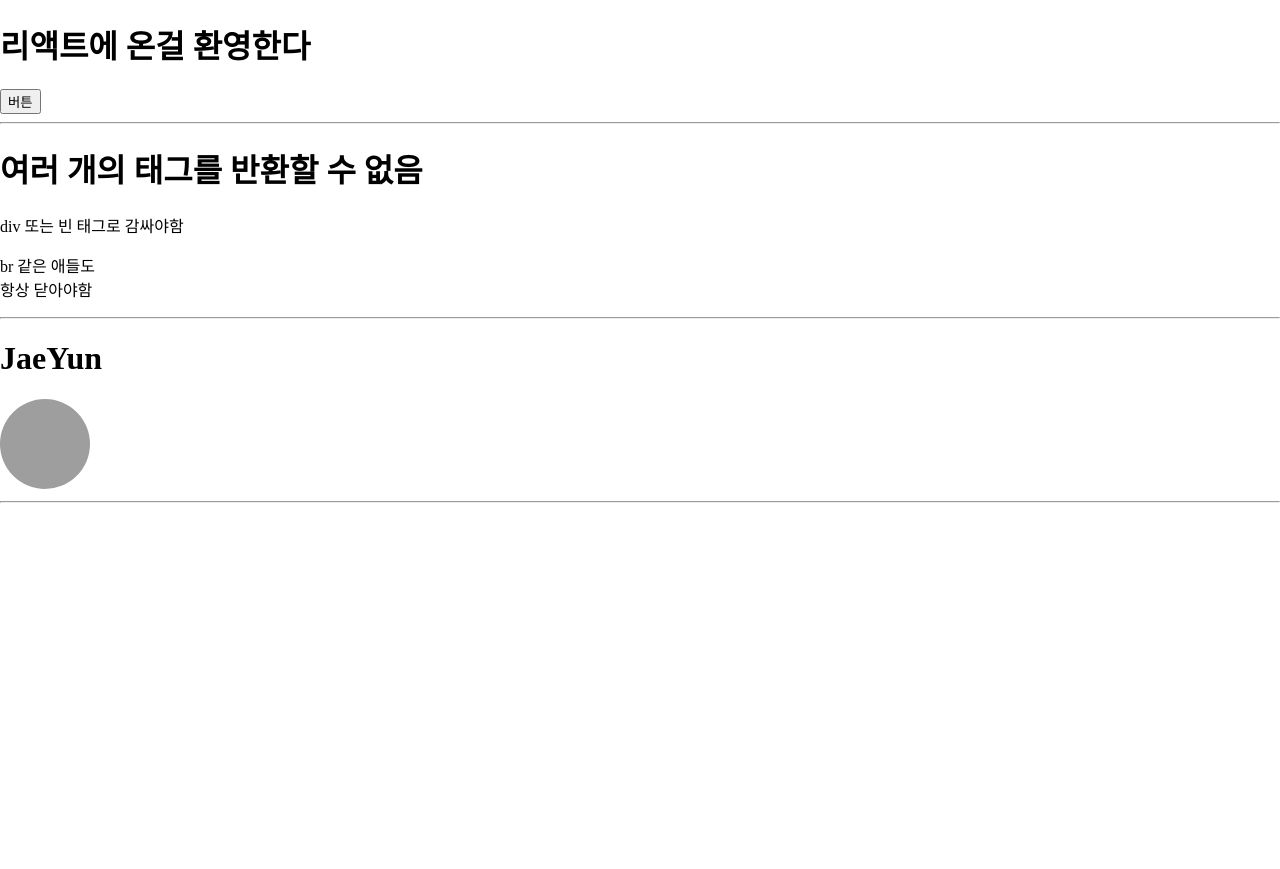
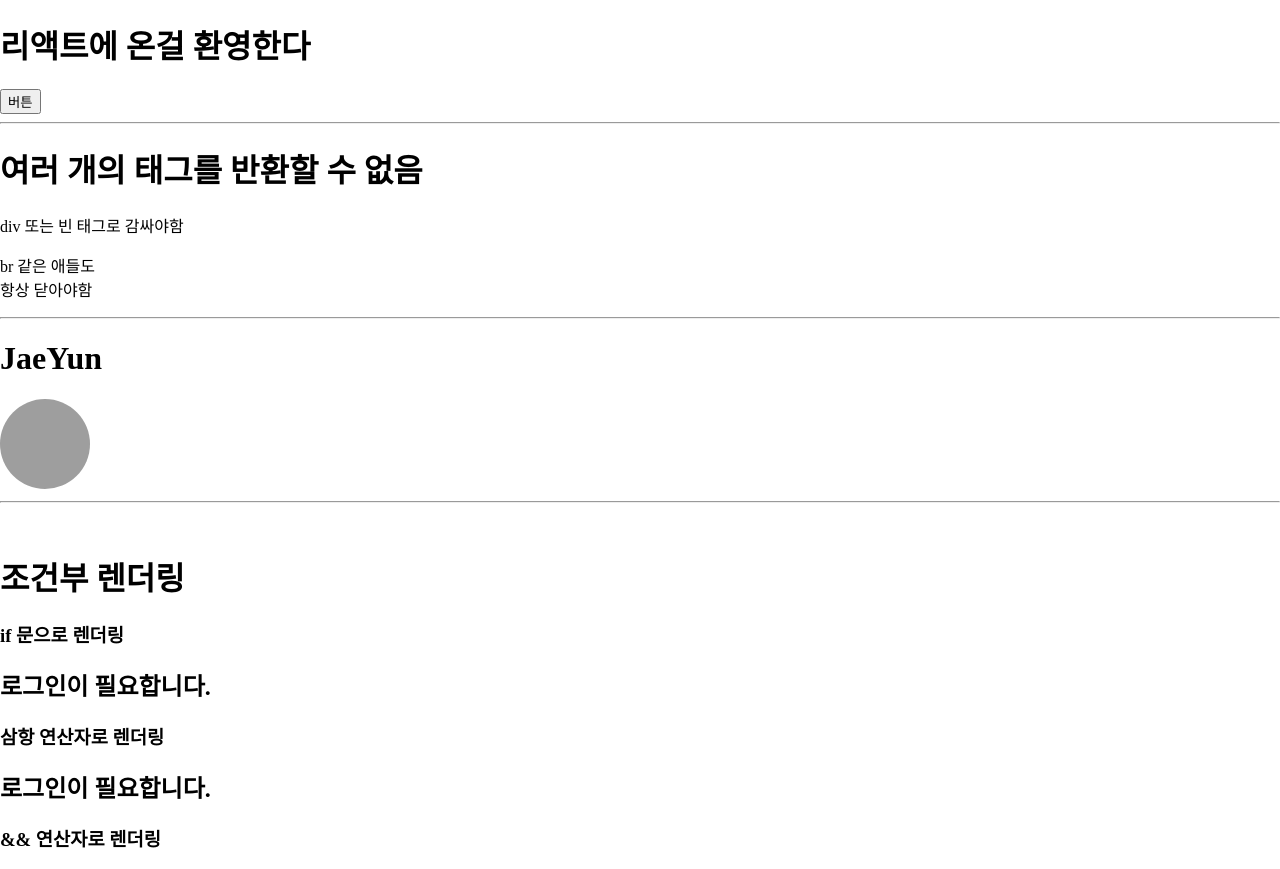
Before and after one commit to OMORI-Aubrey/studyReact, a React (Vite) app: page / in a window 1280 px wide. Before the commit the page ends 800 px from the top, so only its background shows below. Built offline with nearby package versions, Linux system fonts and the light colour scheme; grey boxes are pictures that could not be loaded.

Commit message:
조건부 렌더링

```diff
--- a/src/App.jsx
+++ b/src/App.jsx
@@ -42,7 +42,41 @@ function Profile() {
 }
 
 
+function AdminPanel() {
+  return <h2>관리자 페이지입니다.</h2>
+}
+
+function LoginForm() {
+  return <h2>로그인이 필요합니다.</h2>
+}
+
+
 function App() {
+
+  /* 조건부 렌더링 */
+  const isLoggedIn = false; // false로 바꿔보기
+
+
+  // if문 사용
+  let content;
+
+  if (isLoggedIn) {
+    content = <AdminPanel />
+  }
+  else {
+    content = <LoginForm />
+  }
+
+
+  // 삼항 연산자
+  const contentWithTernary = isLoggedIn ? <AdminPanel /> : <LoginForm />
+
+
+  // && 연산자 (참일 때만 렌더링)
+  const contentWithAnd = (
+    <div>{isLoggedIn && <p>관리자만 볼 수 있는 문장입니다</p>}</div>
+  )
+
   return (
     <div>
       <h1>리액트에 온걸 환영한다</h1>
@@ -55,6 +89,21 @@ function App() {
 
       <Profile />
       <hr />
+
+      <div style={{ marginTop: "50px" }}>
+        <h1>조건부 렌더링</h1>
+
+        <h3>if 문으로 렌더링</h3>
+        {content}
+
+        <h3>삼항 연산자로 렌더링</h3>
+        {contentWithTernary}
+
+        <h3>&& 연산자로 렌더링</h3>
+        {contentWithAnd}
+
+      </div>
+
     </div>
   );
 }
```
